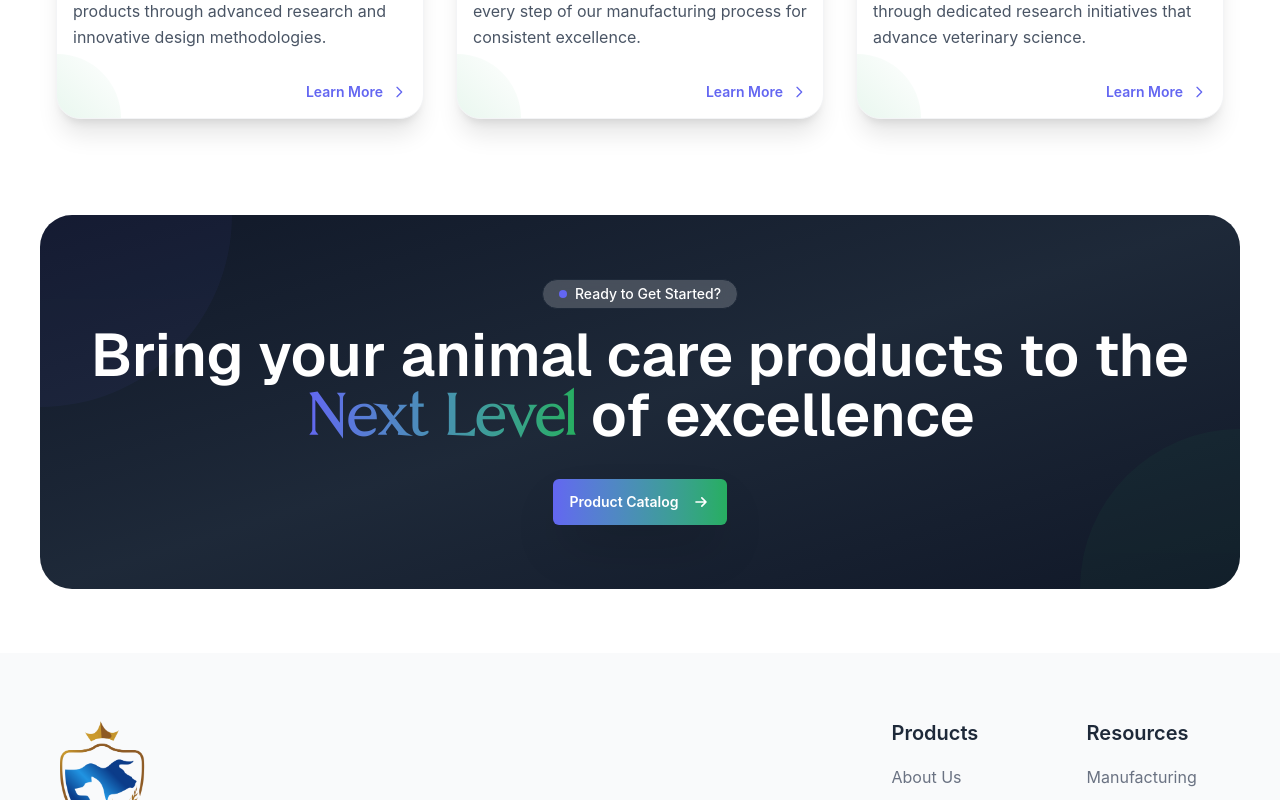
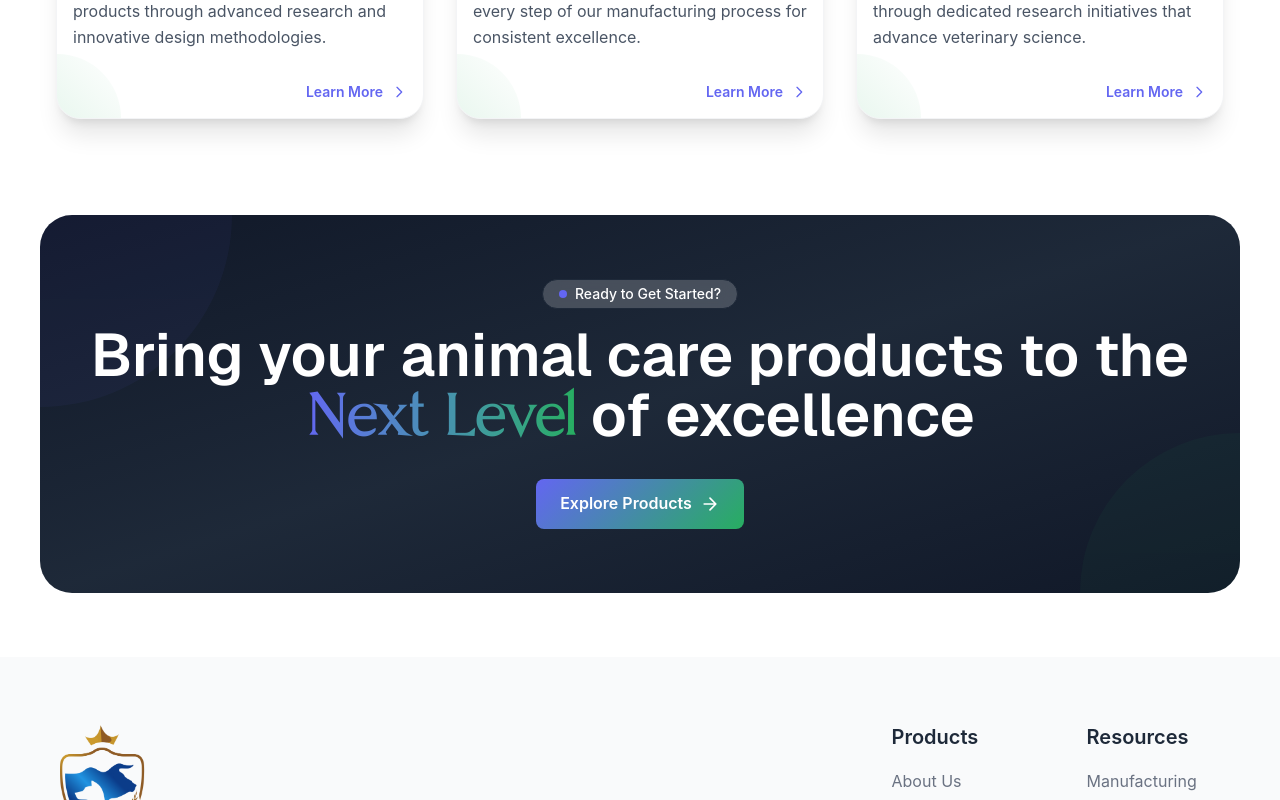
Before and after one commit to Akash-cloud001/vetking-life-science, a React (Vite) app: page / in a window 1280 px wide. Shown: the part 1734-2534 px from the top of the page. Built offline with nearby package versions, Linux system fonts and the light colour scheme.

Commit message:
Enhance App structure: Add ScrollToTop component for improved navigation experience, implement ProductDetail route in App, and update CTA and Footer components to use Link for navigation. Adjust main content padding for better layout consistency.

```diff
--- a/src/App.jsx
+++ b/src/App.jsx
@@ -9,13 +9,16 @@ import Services from './components/Services'
 import CTA from './components/CTA'
 import Footer from './components/Footer'
 import Products from './pages/Products'
+import ProductDetail from './pages/ProductDetail'
+import ScrollToTop from './components/ScrollToTop'
 
 function App() {
   return (
     <Router>
       <div className="app">
+        <ScrollToTop />
         <Header />
-        <main className='!px-4'>
+        <main className='px-4 md:px-0'>
           <Routes>
             <Route path="/" element={
               <>
@@ -30,6 +33,7 @@ function App() {
             <Route path="/about" element={<Goals />} />
             <Route path="/contact" element={<CTA />} />
             <Route path="/products" element={<Products />} />
+            <Route path="/products/:id" element={<ProductDetail />} />
           </Routes>
         </main>
         <Footer />
--- a/src/components/CTA.jsx
+++ b/src/components/CTA.jsx
@@ -1,5 +1,6 @@
 import { motion } from 'framer-motion'
 import AnimatedBadge from './ui/AnimatedBadge'
+import { Link } from 'react-router-dom'
 
 const CTA = () => {
   return (
@@ -45,20 +46,19 @@ const CTA = () => {
             className="flex flex-col sm:flex-row gap-6 justify-center items-center "
           >
             {/* Primary CTA */}
-            <motion.a
-              href="#contact"
-              className="group relative overflow-hidden btn-small md:btn bg-gradient-to-r from-primary-purple to-primary-green text-white px-8 !py-3 rounded-2xl font-semibold text-lg shadow-2xl hover:shadow-primary-purple/25 transition-all duration-300"
-              whileHover={{ y: -3, scale: 1.02 }}
-              whileTap={{ scale: 0.98 }}
+            <motion.div
+              initial={{ opacity: 0, y: 20 }}
+              animate={{ opacity: 1, y: 0 }}
+              transition={{ delay: 0.6, duration: 0.8 }}
+              className="flex justify-center lg:justify-start"
             >
-              <span className="relative z-10 flex items-center gap-3">
-                Product Catalog
-                <svg className="w-5 h-5 group-hover:translate-x-1 transition-transform duration-300" fill="none" stroke="currentColor" viewBox="0 0 24 24">
-                  <path strokeLinecap="round" strokeLinejoin="round" strokeWidth={2} d="M13 7l5 5m0 0l-5 5m5-5H6" />
+              <Link to="/products" className="btn btn-primary">
+                Explore Products
+                <svg width="20" height="20" viewBox="0 0 24 24" fill="none" xmlns="http://www.w3.org/2000/svg">
+                  <path d="M5 12H19M19 12L12 5M19 12L12 19" stroke="currentColor" strokeWidth="2" strokeLinecap="round" strokeLinejoin="round"/>
                 </svg>
-              </span>
-              <div className="absolute inset-0 bg-gradient-to-r from-primary-green to-primary-purple opacity-0 group-hover:opacity-100 transition-opacity duration-300"></div>
-            </motion.a>
+              </Link>
+            </motion.div>
           </motion.div>
         </motion.div>
       </div>
--- a/src/components/Footer.jsx
+++ b/src/components/Footer.jsx
@@ -1,4 +1,5 @@
 import { motion } from 'framer-motion'
+import { Link } from 'react-router-dom'
 
 const Footer = () => {
   return (
@@ -34,7 +35,7 @@ const Footer = () => {
               <div className="footer-section">
                   <h3 className="font-semibold text-gray-800 mb-4">Products</h3>
                   <ul className="space-y-2">
-                  <li><a href="#" className="text-gray-500 hover:text-gray-900">About Us</a></li>
+                    <li><a href="#" className="text-gray-500 hover:text-gray-900">About Us</a></li>
                     <li><a href="#" className="text-gray-500 hover:text-gray-900">Pet Nutrition</a></li>
                     <li><a href="#" className="text-gray-500 hover:text-gray-900">Veterinary Supplies</a></li>
                     <li><a href="#" className="text-gray-500 hover:text-gray-900">Hygiene Products</a></li>
@@ -45,7 +46,7 @@ const Footer = () => {
                   <h3 className="font-semibold text-gray-800 ">Resources</h3>
                   <ul className="space-y-2">
                   <li><a href="#" className="text-gray-500 hover:text-gray-900">Manufacturing</a></li>
-                    <li><a href="#" className="text-gray-500 hover:text-gray-900">Product Catalog</a></li>
+                    <li><Link  to="/products" className="text-gray-500 hover:text-gray-900">Product Catalog</Link></li>
                     <li><a href="#" className="text-gray-500 hover:text-gray-900">Quality Standards</a></li>
                     <li><a href="#" className="text-gray-500 hover:text-gray-900">Technical Support</a></li>
                   </ul>
--- a/src/components/Hero.jsx
+++ b/src/components/Hero.jsx
@@ -5,6 +5,7 @@ import Microscope from './svgs/Microscope'
 import Tube from './svgs/Tube'
 import Dna from './svgs/Dna'
 import ImageCarousel from './ui/ImageCarousel'
+import { Link } from 'react-router-dom'
 const Hero = () => {
   return (
     <section className="flex items-center justify-start relative overflow-hidden" style={{ height: 'calc(100dvh - var(--nav-height))' }}>
@@ -104,12 +105,12 @@ const Hero = () => {
               transition={{ delay: 0.6, duration: 0.8 }}
               className="flex justify-center lg:justify-start"
             >
-              <a href="#contact" className="btn btn-primary">
+              <Link to="/products" className="btn btn-primary">
                 Explore Products
                 <svg width="20" height="20" viewBox="0 0 24 24" fill="none" xmlns="http://www.w3.org/2000/svg">
                   <path d="M5 12H19M19 12L12 5M19 12L12 19" stroke="currentColor" strokeWidth="2" strokeLinecap="round" strokeLinejoin="round"/>
                 </svg>
-              </a>
+              </Link>
             </motion.div>
           </motion.div>
 
--- /dev/null
+++ b/src/components/ScrollToTop.jsx
@@ -0,0 +1,14 @@
+import { useEffect } from 'react'
+import { useLocation } from 'react-router-dom'
+
+const ScrollToTop = () => {
+  const { pathname } = useLocation()
+
+  useEffect(() => {
+    window.scrollTo(0, 0)
+  }, [pathname])
+
+  return null
+}
+
+export default ScrollToTop
--- a/src/pages/Products.jsx
+++ b/src/pages/Products.jsx
@@ -173,7 +173,7 @@ const Products = () => {
                     <motion.button
                       whileHover={{ scale: 1.02 }}
                       whileTap={{ scale: 0.98 }}
-                      className="w-4/5 bg-gradient-to-r from-primary-purple to-primary-green text-white py-3 px-6 rounded-2xl font-semibold text-sm shadow-lg hover:shadow-xl transition-all duration-300 group-hover:shadow-2xl absolute bottom-5 left-1/2 -translate-x-1/2 "
+                      className="w-4/5 bg-gradient-to-r from-primary-purple to-primary-green text-white py-3 px-6 rounded-lg font-semibold text-sm shadow-lg hover:shadow-xl transition-all duration-300 group-hover:shadow-2xl absolute bottom-5 left-1/2 -translate-x-1/2 "
                     >
                       Learn More
                     </motion.button>
```
